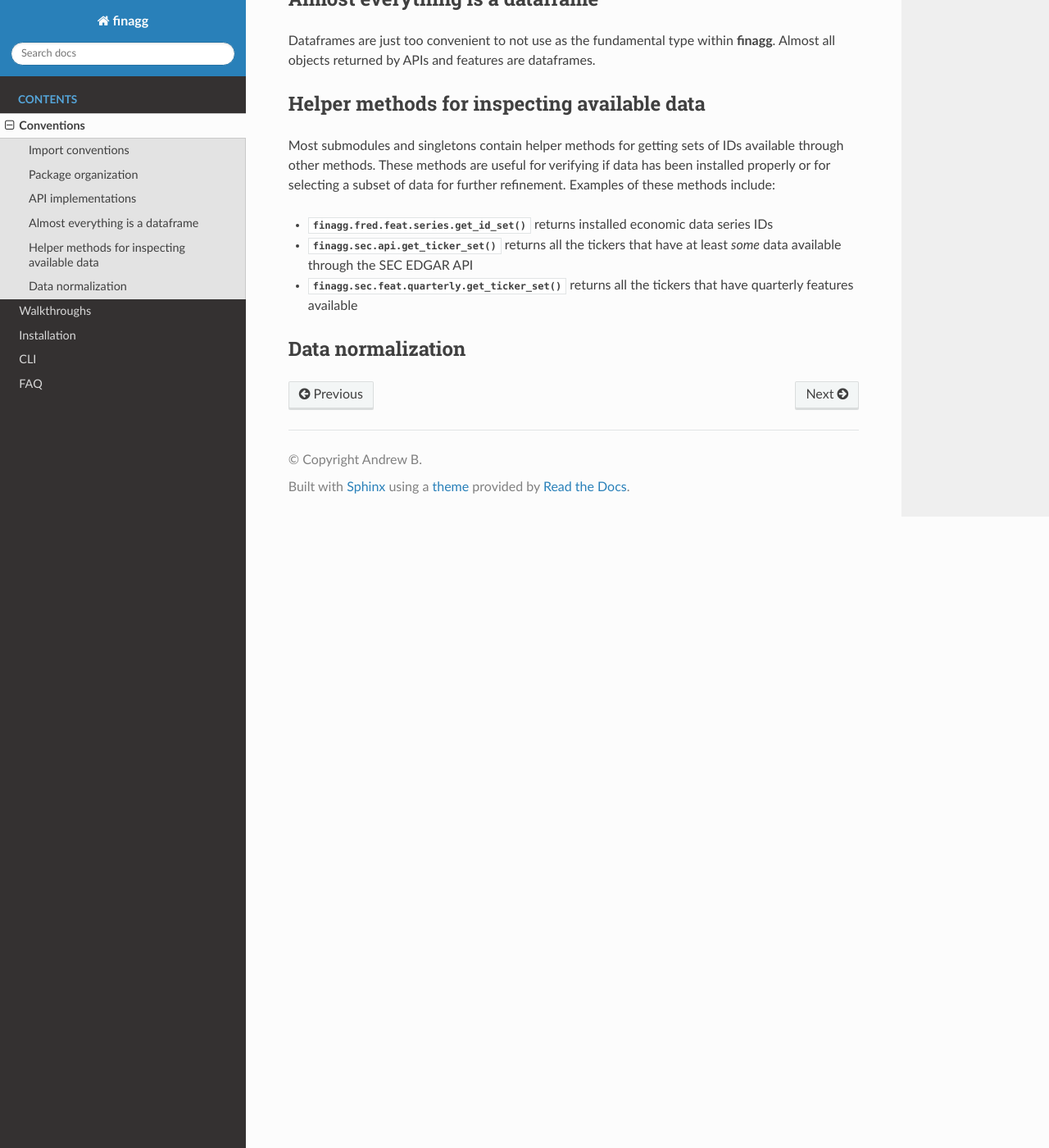
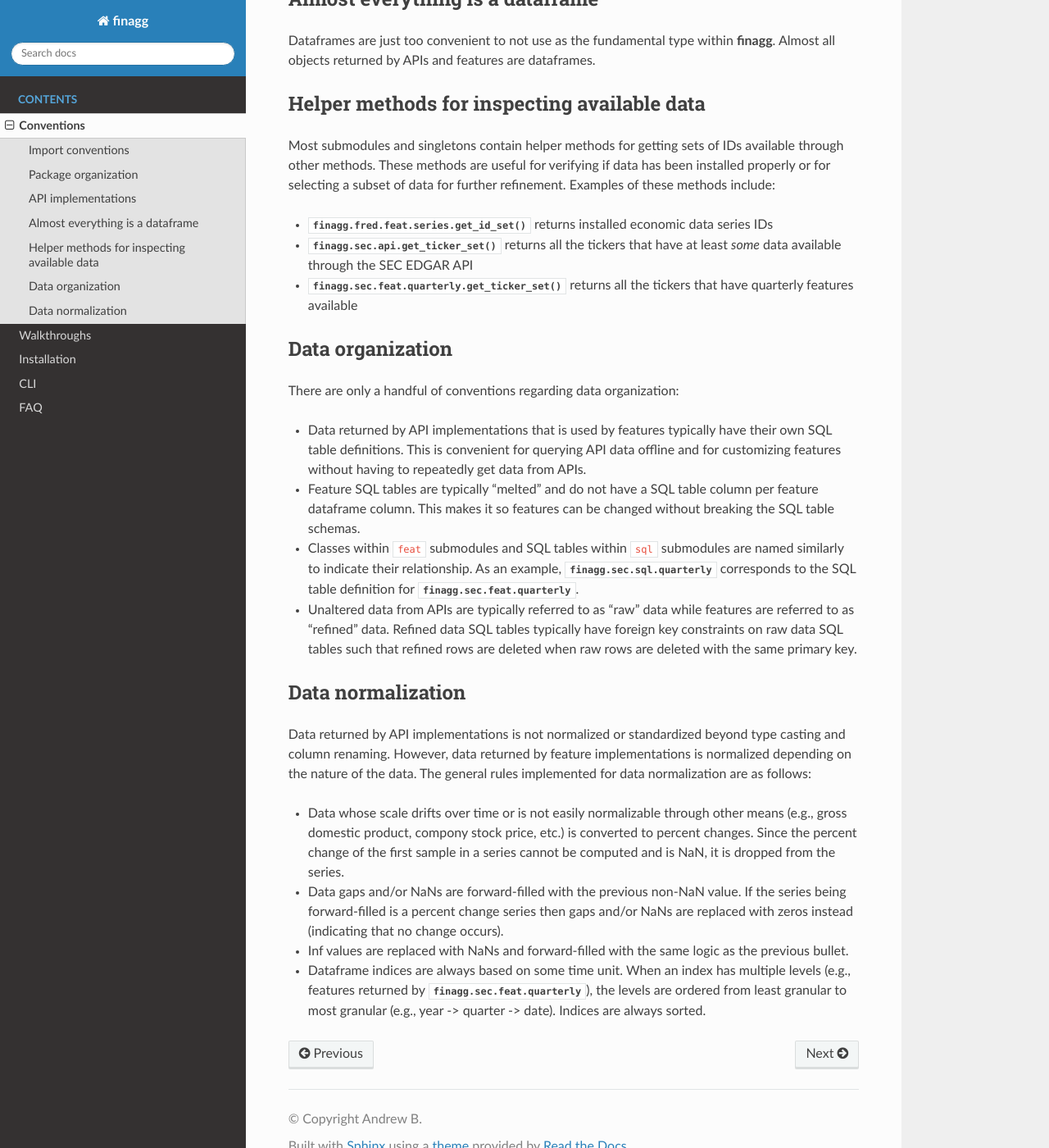
Before and after one commit to theOGognf/finagg, a Sphinx documentation site: the page built from docs/conventions.rst, in a window 1280 px wide and 1400 px high, scrolled down 2157 px. Shown: the whole window at 82% size. Built offline with Sphinx 7.4.7 and the Read the Docs theme 2.0.0, drawn with Linux system fonts in a browser that asks for light colours; pages that are not in the unit, such as notebooks, are missing from menus; the version number could not be read and is left out; some of the changed text lies outside the part shown.

Commit message:
updated conventions

```diff
--- a/docs/conventions.rst
+++ b/docs/conventions.rst
@@ -2,7 +2,7 @@
 ===========
 
 **finagg** has a number of conventions around package organization,
-data normalization, and data organization. Understanding these conventions
+data organization, and data normalization. Understanding these conventions
 makes **finagg** a bit more ergonomic. This page covers those conventions.
 
 Import conventions
@@ -118,5 +118,47 @@
 * :meth:`finagg.sec.feat.quarterly.get_ticker_set` returns all the tickers
   that have quarterly features available
 
+Data organization
+-----------------
+
+There are only a handful of conventions regarding data organization:
+
+* Data returned by API implementations that is used by features typically have
+  their own SQL table definitions. This is convenient for querying API data
+  offline and for customizing features without having to repeatedly get data
+  from APIs.
+* Feature SQL tables are typically "melted" and do not have a SQL table column
+  per feature dataframe column. This makes it so features can be changed without
+  breaking the SQL table schemas.
+* Classes within ``feat`` submodules and SQL tables within ``sql`` submodules are
+  named similarly to indicate their relationship. As an example,
+  :data:`finagg.sec.sql.quarterly` corresponds to the SQL table definition for
+  :data:`finagg.sec.feat.quarterly`.
+* Unaltered data from APIs are typically referred to as "raw" data while
+  features are referred to as "refined" data. Refined data SQL tables typically
+  have foreign key constraints on raw data SQL tables such that refined rows
+  are deleted when raw rows are deleted with the same primary key.
+
 Data normalization
 ------------------
+
+Data returned by API implementations is not normalized or standardized
+beyond type casting and column renaming. However, data returned by feature
+implementations is normalized depending on the nature of the data. The general
+rules implemented for data normalization are as follows:
+
+* Data whose scale drifts over time or is not easily normalizable through
+  other means (e.g., gross domestic product, compony stock price, etc.) is
+  converted to percent changes. Since the percent change of the first sample
+  in a series cannot be computed and is NaN, it is dropped from the series.
+* Data gaps and/or NaNs are forward-filled with the previous non-NaN value.
+  If the series being forward-filled is a percent change series then gaps
+  and/or NaNs are replaced with zeros instead (indicating that no change
+  occurs).
+* Inf values are replaced with NaNs and forward-filled with the same logic
+  as the previous bullet.
+* Dataframe indices are always based on some time unit. When an index has
+  multiple levels (e.g., features returned by
+  :data:`finagg.sec.feat.quarterly`), the levels are ordered from least
+  granular to most granular (e.g., year -> quarter -> date). Indices
+  are always sorted.
```
